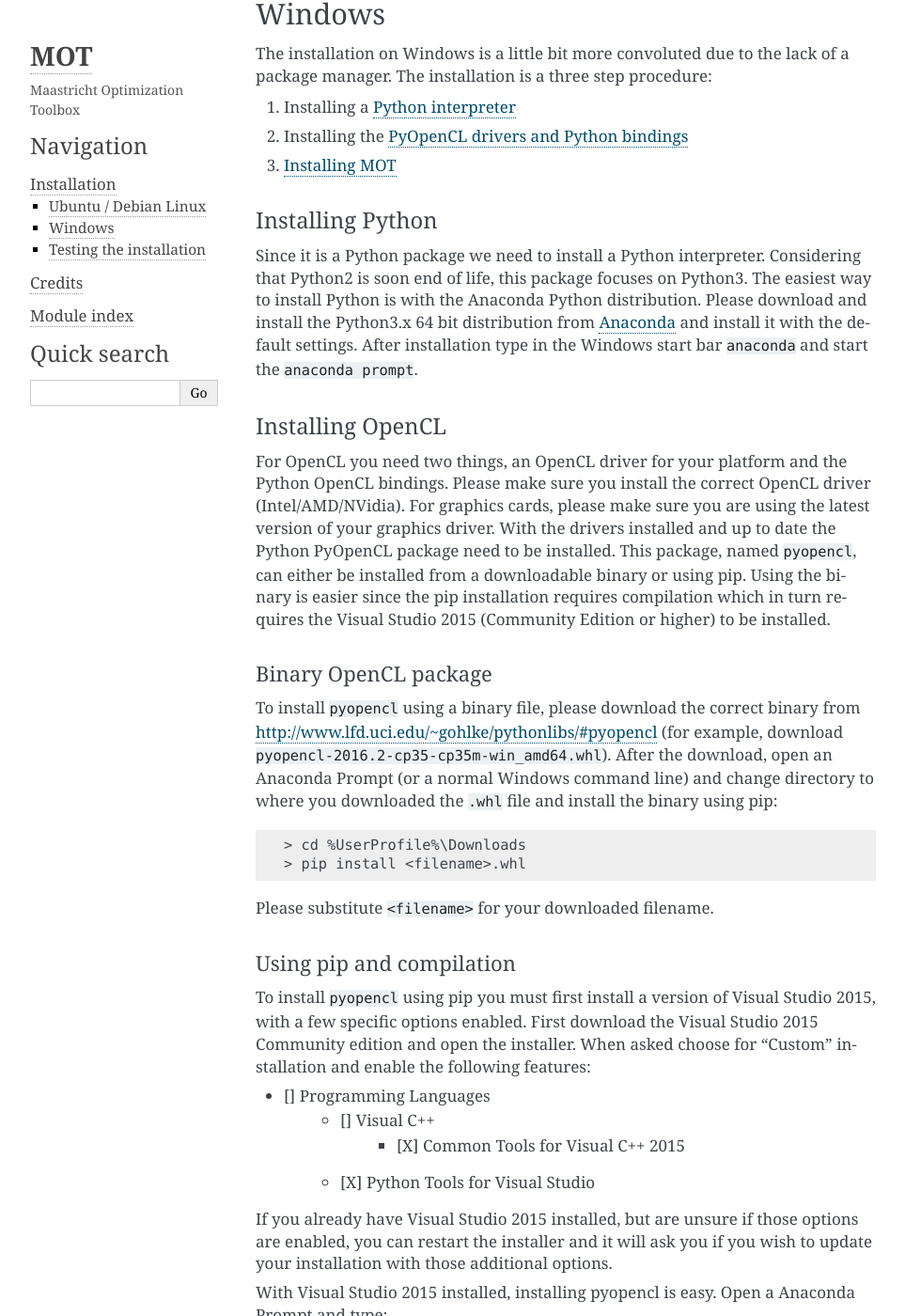
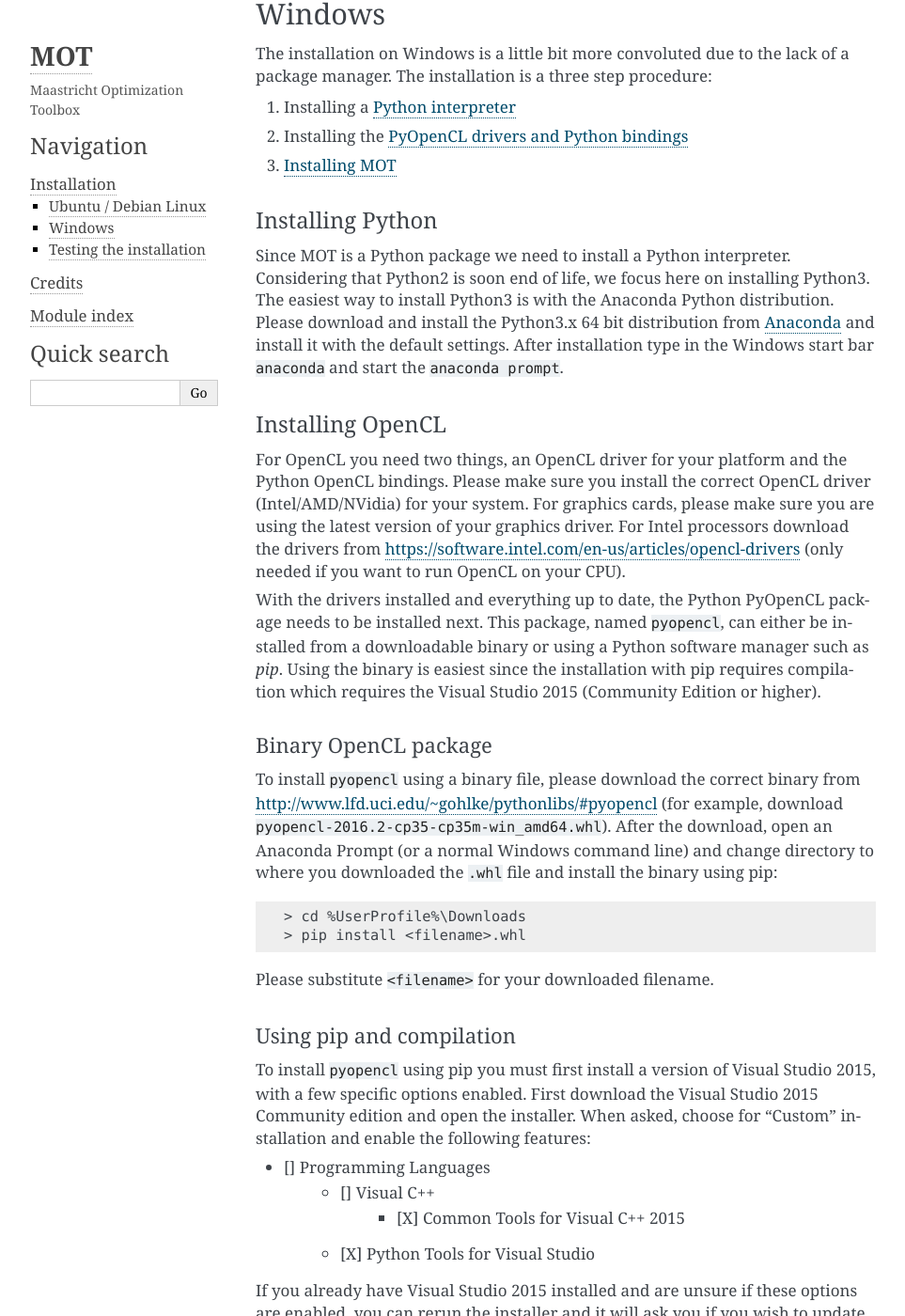
Before and after one commit to robbert-harms/MOT, a Sphinx documentation site: the page built from docs/install.rst, in a window 1280 px wide and 1400 px high, scrolled down 467 px. Shown: the whole window at 94% size, without its empty margins (148-1111 px from the left). Built offline with Sphinx 7.4.7, drawn with Linux system fonts in a browser that asks for light colours; some of the changed text lies outside the part shown.

Commit message:
First complete version of the installation guide

```diff
--- a/README.rst
+++ b/README.rst
@@ -26,7 +26,7 @@ Quick installation guide:
 * Install Python Anaconda 3.* 64bit from https://www.continuum.io/downloads
 * Install PyOpenCL:
     * Using a binary package from http://www.lfd.uci.edu/~gohlke/pythonlibs/#pyopencl (preferred method)
-    * Compile PyOpenCL, this requires Visual Studio 2015 (Community edition is fine) with the Python bindings enabled.
+    * Compile PyOpenCL, this requires Visual Studio 2015 (Community edition or higher) with the Python and Common Tools for Visual C++ options enabled.
 * Open a Anaconda shell and type: ``pip install MOT``
 
 
--- a/docs/install.rst
+++ b/docs/install.rst
@@ -34,8 +34,8 @@ The installation on Windows is a little bit more convoluted due to the lack of a
 
 Installing Python
 -----------------
-Since it is a Python package we need to install a Python interpreter. Considering that Python2 is soon end of life, this package focuses on Python3.
-The easiest way to install Python is with the Anaconda Python distribution.
+Since MOT is a Python package we need to install a Python interpreter. Considering that Python2 is soon end of life, we focus here on installing Python3.
+The easiest way to install Python3 is with the Anaconda Python distribution.
 Please download and install the Python3.x 64 bit distribution from `Anaconda <https://www.continuum.io/downloads>`_ and install it with the default settings.
 After installation type in the Windows start bar ``anaconda`` and start the ``anaconda prompt``.
 
@@ -45,10 +45,13 @@ After installation type in the Windows start bar ``anaconda`` and start the ``an
 Installing OpenCL
 -----------------
 For OpenCL you need two things, an OpenCL driver for your platform and the Python OpenCL bindings.
-Please make sure you install the correct OpenCL driver (Intel/AMD/NVidia). For graphics cards, please make sure you are using the
-latest version of your graphics driver. With the drivers installed and up to date the Python PyOpenCL package need to be installed.
-This package, named ``pyopencl``, can either be installed from a downloadable binary or using pip.
-Using the binary is easier since the pip installation requires compilation which in turn requires the Visual Studio 2015 (Community Edition or higher) to be installed.
+Please make sure you install the correct OpenCL driver (Intel/AMD/NVidia) for your system. For graphics cards, please make sure you are using the
+latest version of your graphics driver. For Intel processors download the drivers from https://software.intel.com/en-us/articles/opencl-drivers (only needed
+if you want to run OpenCL on your CPU).
+
+With the drivers installed and everything up to date, the Python PyOpenCL package needs to be installed next.
+This package, named ``pyopencl``, can either be installed from a downloadable binary or using a Python software manager such as *pip*.
+Using the binary is easiest since the installation with pip requires compilation which requires the Visual Studio 2015 (Community Edition or higher).
 
 Binary OpenCL package
 ^^^^^^^^^^^^^^^^^^^^^
@@ -67,15 +70,15 @@ Please substitute ``<filename>`` for your downloaded filename.
 Using pip and compilation
 ^^^^^^^^^^^^^^^^^^^^^^^^^
 To install ``pyopencl`` using pip you must first install a version of Visual Studio 2015, with a few specific options enabled. First download the
-Visual Studio 2015 Community edition and open the installer. When asked choose for "Custom" installation and enable the following features:
+Visual Studio 2015 Community edition and open the installer. When asked, choose for "Custom" installation and enable the following features:
 
 * [] Programming Languages
     * [] Visual C++
         * [X] Common Tools for Visual C++ 2015
     * [X] Python Tools for Visual Studio
 
-If you already have Visual Studio 2015 installed, but are unsure if those options are enabled, you can restart the installer and it will ask you if you
-wish to update your installation with those additional options.
+If you already have Visual Studio 2015 installed and are unsure if these options are enabled, you can rerun the installer and it will ask you if you
+wish to update your installation with additional options.
 
 With Visual Studio 2015 installed, installing pyopencl is easy. Open a Anaconda Prompt and type:
 
@@ -108,4 +111,4 @@ Open a Python shell. In Windows you can do this using a the Anaconda Prompt and
     >>> from mot.cl_environments import CLEnvironmentFactory
     >>> CLEnvironmentFactory.smart_device_selection()
 
-If you get no errors and the output is a list of CL environments, the installation is successful.
+If you get no errors and the output is a list of CL environments, MOT is succesfully installed.
--- a/setup.cfg
+++ b/setup.cfg
@@ -1,5 +1,6 @@
 [wheel]
 universal = 1
 
-[sdist_dsc]
+[debianize]
 Depends3: python3-numpy, python3-pyopencl
+suite: xenial
--- a/setup.py
+++ b/setup.py
@@ -3,7 +3,6 @@
 
 import re
 import os
-import shutil
 from setuptools import setup, find_packages, Command
 
 
```
Also changed, not shown: 1 other file.
